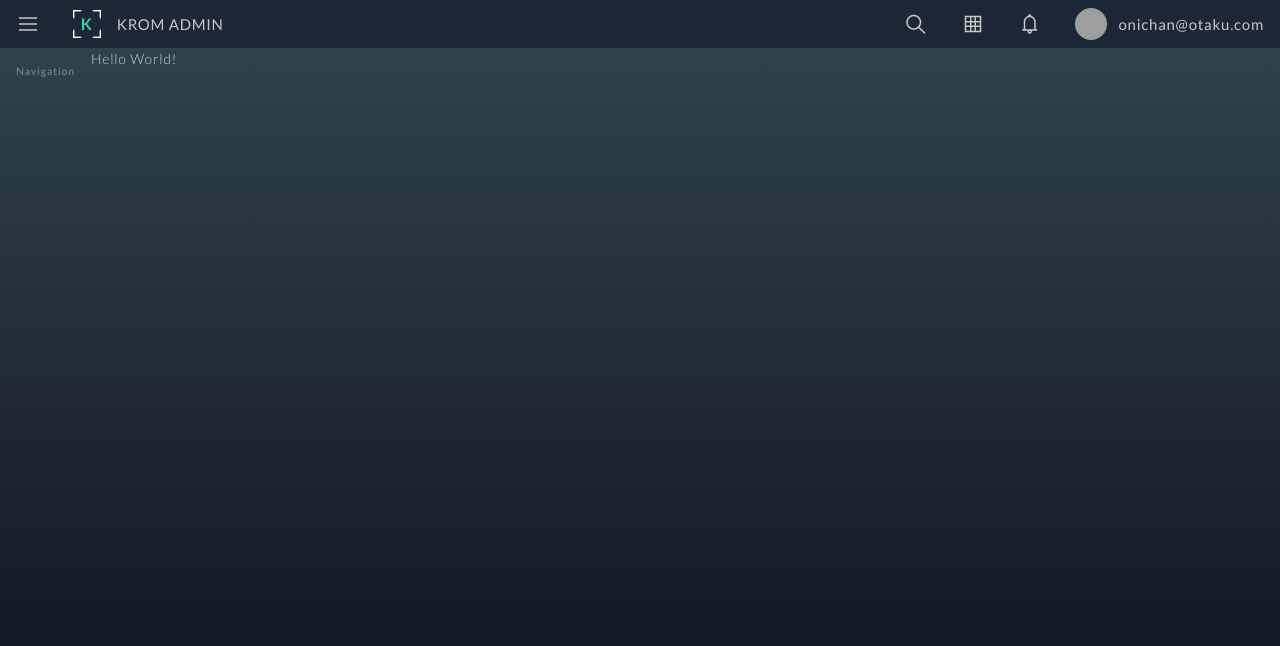
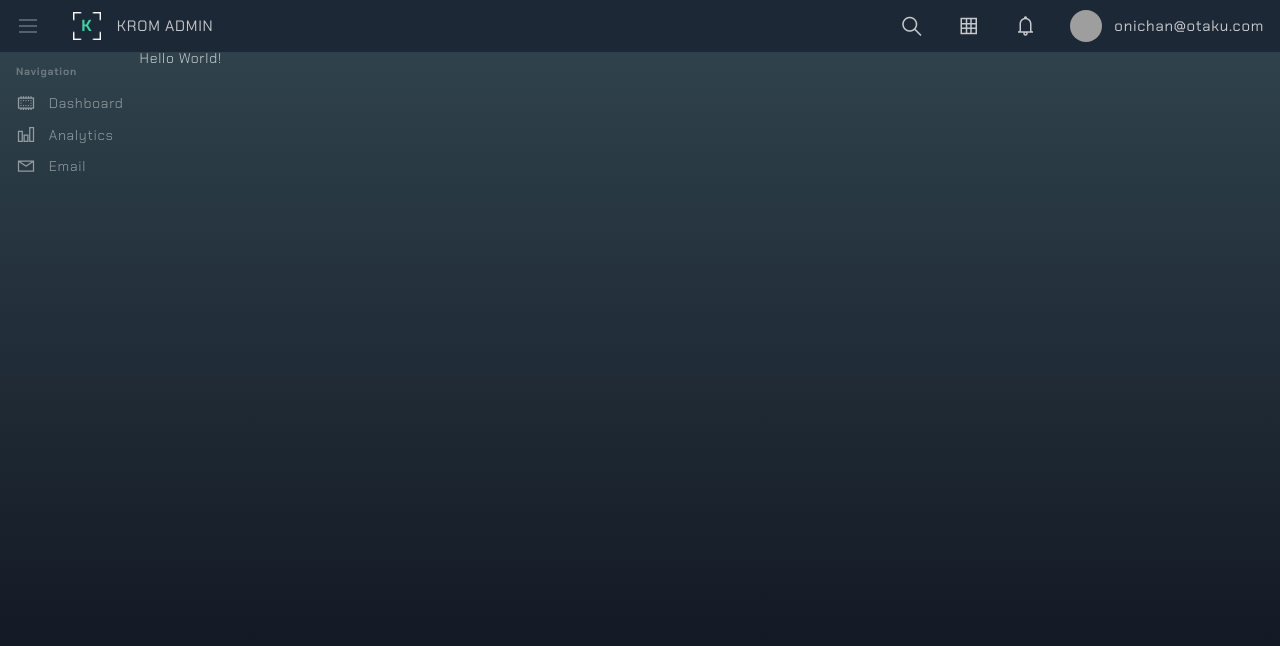
Before and after one commit to kromate/vue3-vite-tailwind-dashboard, a Vue app: page / in a window 1280 px wide. Shown: the top 646 px of the page. Built offline with nearby package versions, Linux system fonts and the light colour scheme; grey boxes are pictures that could not be loaded.

Commit message:
feat: update

```diff
--- a/index.html
+++ b/index.html
@@ -1,19 +1,22 @@
 <!DOCTYPE html>
 <html lang="en">
+
 <head>
   <meta charset="UTF-8" />
   <link rel="icon" href="/favicon.ico" />
   <meta name="viewport" content="width=device-width, initial-scale=1.0" />
   <link rel='preconnect' href='https://fonts.googleapis.com' crossorigin>
   <link rel='preconnect' href='https://maxst.icons8.com' crossorigin>
-    <link rel="preload" as='style'  href="https://maxst.icons8.com/vue-static/landings/line-awesome/line-awesome/1.3.0/css/line-awesome.min.css">
-    <link rel="preload" as='style'  href="https://fonts.googleapis.com/css2?family=Lato:wght@100;300;400;700;900&display=swap">
-    <link rel="stylesheet"  href="https://fonts.googleapis.com/css2?family=Lato:wght@100;300;400;700;900&display=swap">
-    <link rel="stylesheet"  href="https://maxst.icons8.com/vue-static/landings/line-awesome/line-awesome/1.3.0/css/line-awesome.min.css">
+  <link rel="preload" as='style' href="https://maxst.icons8.com/vue-static/landings/line-awesome/line-awesome/1.3.0/css/line-awesome.min.css">
+  <link rel="preload" as='style' href="https://fonts.googleapis.com/css2?family=Chakra+Petch:wght@100;300;400;700;900&display=swap">
+  <link rel="stylesheet" href="https://fonts.googleapis.com/css2?family=Chakra+Petch:wght@100;300;400;700;900&display=swap">
+  <link rel="stylesheet" href="https://maxst.icons8.com/vue-static/landings/line-awesome/line-awesome/1.3.0/css/line-awesome.min.css">
   <title>Vite App</title>
 </head>
+
 <body>
   <div id="app"></div>
   <script type="module" src="/src/main.ts"></script>
 </body>
+
 </html>
--- a/src/assets/style/tailwind.css
+++ b/src/assets/style/tailwind.css
@@ -7,7 +7,7 @@
 @tailwind utilities;
 
 *{
-    font-family: 'Lato', sans-serif;
+    font-family: 'Chakra Petch', sans-serif;
 }
 @layer utilities{
     .pc{
@@ -18,6 +18,8 @@
     }
     .menu_header{
         @apply text-[.65625rem] text-[#ffffff4d] font-semibold p-4 pb-2
-
+    }
+    .menu_item{
+        @apply text-sm relative py-[0.1rem] px-4 text-[#ffffff7f] hover:text-white flex items-center transition-all duration-200 ease-in-out justify-start
     }
 }
--- a/src/components/navigations/side/SideBar.vue
+++ b/src/components/navigations/side/SideBar.vue
@@ -1,7 +1,19 @@
 <template>
   <aside>
     <div class="flex flex-col">
-      <span class="menu_header">Navigation</span>
+      <h3 class="menu_header">Navigation</h3>
+      <span class="menu_item">
+        <i class="las la-microchip text-xl mr-3"></i>
+        <router-link to="/">Dashboard</router-link>
+      </span>
+      <span class="menu_item">
+        <i class="las la-chart-bar text-xl mr-3"></i>
+        <router-link to="/">Analytics</router-link>
+      </span>
+      <span class="menu_item">
+        <i class="las la-envelope text-xl mr-3"></i>
+        <router-link to="/">Email</router-link>
+      </span>
     </div>
   </aside>
 </template>
--- a/src/components/navigations/top/TopBar.vue
+++ b/src/components/navigations/top/TopBar.vue
@@ -1,11 +1,13 @@
 <template>
   <div
     id="header"
-    class="h-12 bg-headerBg fixed inset-x-0 top-0 flex z-50 px-4 items-center justify-between"
+    class="h-13 bg-headerBg fixed inset-x-0 top-0 flex z-50 px-4 items-center justify-between"
   >
     <div id="left-side" class="flex items-center">
-      <button id="menuBtn">
-        <i class="las la-bars text-2xl"></i>
+      <button id="menuBtn" class="transition-all duration-150">
+        <i
+          class="las la-bars text-2xl text-gray-500 hover:text-white transition-all duration-500"
+        ></i>
       </button>
 
       <div class="ml-8 pc">
--- a/tailwind.config.js
+++ b/tailwind.config.js
@@ -8,6 +8,9 @@ module.exports = {
       colors: {
         headerBg: 'rgba(29, 40, 53, 0.95)',
         primary:'#3cd2a5'
+      },
+      spacing: {
+        '13': '3.25rem',
       }
     },
   },
```
Lines whose indentation alone changed are shown as unchanged.
